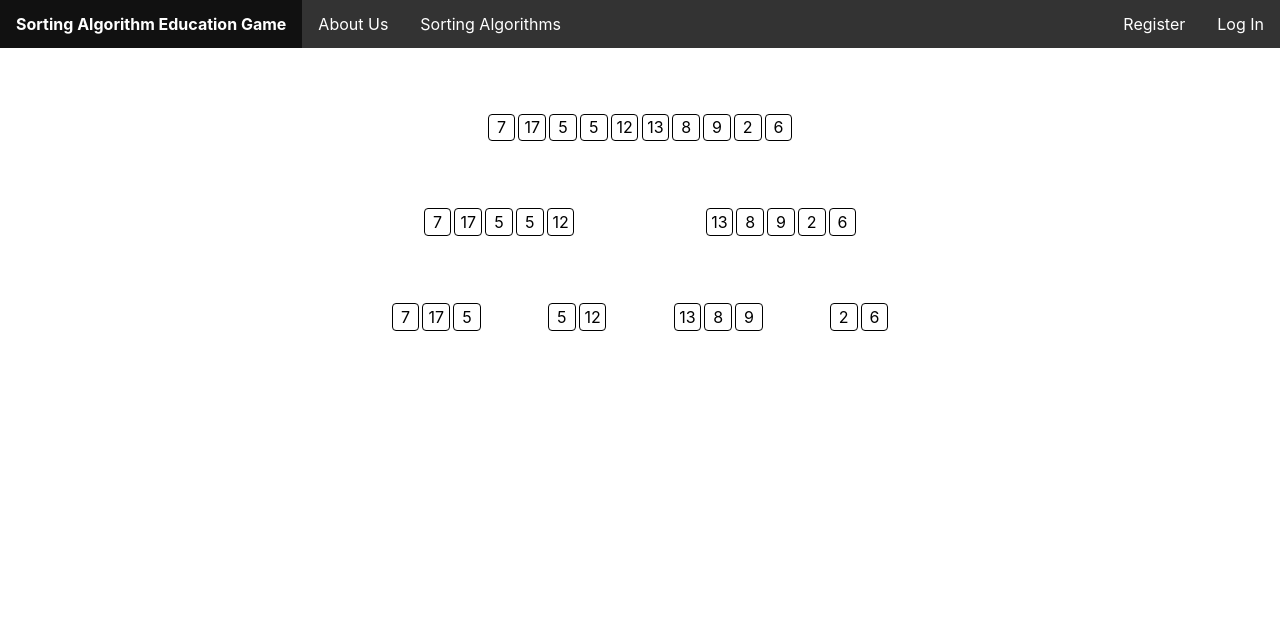
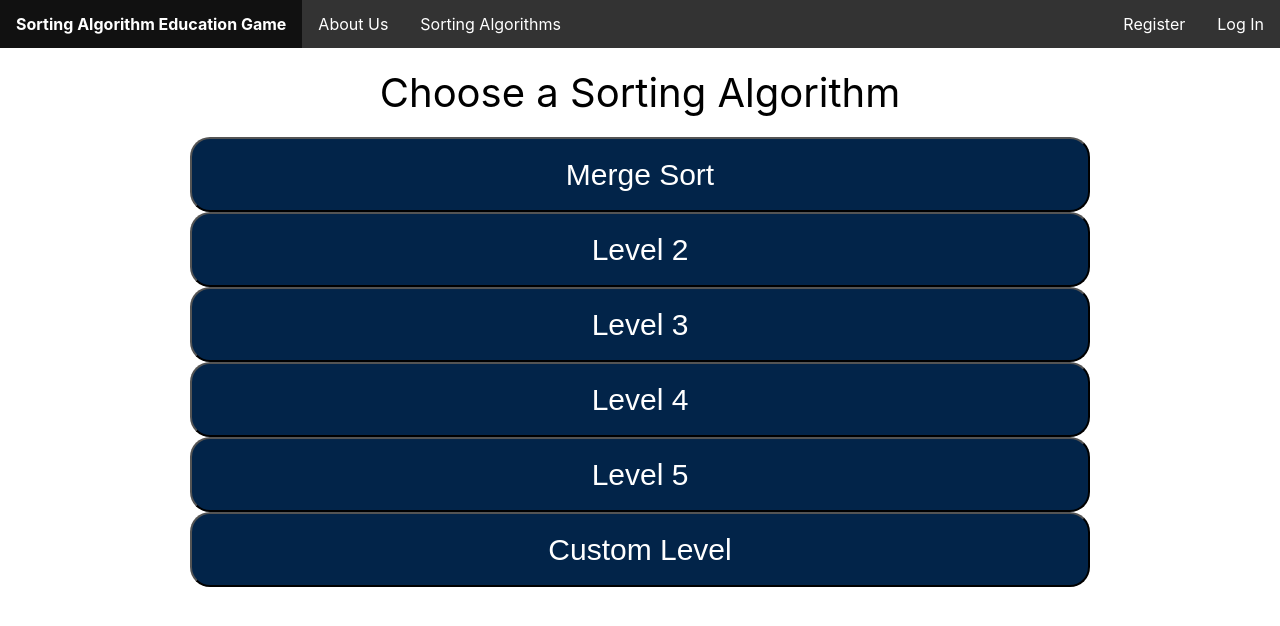
Before and after one commit to ShaimaaAliECE/se3350_project-group-13, a React (Create React App) app in the folder sortalgorithgame/: page / in a window 1280 px wide. Shown: the top 626 px of the page. Built offline with nearby package versions, Linux system fonts and the light colour scheme.

Commit message:
pre set up levels page

```diff
--- a/sortalgorithgame/src/App.js
+++ b/sortalgorithgame/src/App.js
@@ -1,12 +1,11 @@
 import './App.css';
 import Home from './components/Home';
-import Mergesort from './components/Mergesort';
 
 function App() {
   return (
     <div className="App">
-      {/*<Home />*/}
-      <Mergesort />
+      <Home />
+
     </div>
   );
 }
--- a/sortalgorithgame/src/Router.js
+++ b/sortalgorithgame/src/Router.js
@@ -2,18 +2,18 @@ import React from "react";
 import App from "./App.js"
 import InvalidPath from "./components/InvalidPath.js";
 import Navbar from "./components/Navbar";
-
+import MergeSort from './components/Mergesort';
 import { BrowserRouter, Switch, Route } from 'react-router-dom';
 
 //router component for switching between pages (views)
 const Router = () => (
   <BrowserRouter>
-      <Navbar/>
+    <Navbar />
     <Switch>
       {/* redirect to home page */}
       <Route path="/" exact component={App} />
 
-
+      <Route path="/mergeSort" component={MergeSort} />
       {/* redirect to NO MATCH page */}
       <Route component={InvalidPath} />
 
--- a/sortalgorithgame/src/components/Home.js
+++ b/sortalgorithgame/src/components/Home.js
@@ -2,14 +2,14 @@ import React from "react";
 import '../styles/Home.css';
 
 export default function Home() {
-    return(
-        <div className="background">
+    return (
+        <div >
             <br></br>
-            <div className="ChooseAlgo">Choose a Sorting Algorithm</div>
+            <div className="ChooseAlgo" >Choose a Sorting Algorithm</div>
             <br></br>
-            <button className="btnDiv">Merge Sort</button>
+            <a href="/mergeSortLevels"><button className="btnDiv">Merge Sort</button></a>
             <br></br>
-            <button className="btnDiv">Level 2</button>
+            <a href="/levelTwo"><button className="btnDiv">Level 2</button></a>
             <br></br>
             <button className="btnDiv">Level 3</button>
             <br></br>
@@ -17,8 +17,8 @@ export default function Home() {
             <br></br>
             <button className="btnDiv">Level 5</button>
             <br></br>
-            <button className="btnDiv">Level 6</button>
-            <br></br>
+            <button className="btnDiv">Custom Level</button>
+
         </div>
 
     )
--- a/sortalgorithgame/src/components/MergeSort.js
+++ b/sortalgorithgame/src/components/MergeSort.js
@@ -2,7 +2,7 @@ import { React, useState } from 'react';
 import '../styles/Mergesort.css';
 
 export default function Mergesort() {
-    const arr = createArr(10);
+    const arr = createArr(5);
     // Array
     const [array, setArray] = useState(arr);
     // Step to walkthrough
--- a/sortalgorithgame/src/components/Mergesort.js
+++ b/sortalgorithgame/src/components/Mergesort.js
@@ -2,7 +2,7 @@ import { React, useState } from 'react';
 import '../styles/Mergesort.css';
 
 export default function Mergesort() {
-    const arr = createArr(10);
+    const arr = createArr(5);
     // Array
     const [array, setArray] = useState(arr);
     // Step to walkthrough
```
Lines whose indentation alone changed are shown as unchanged.
